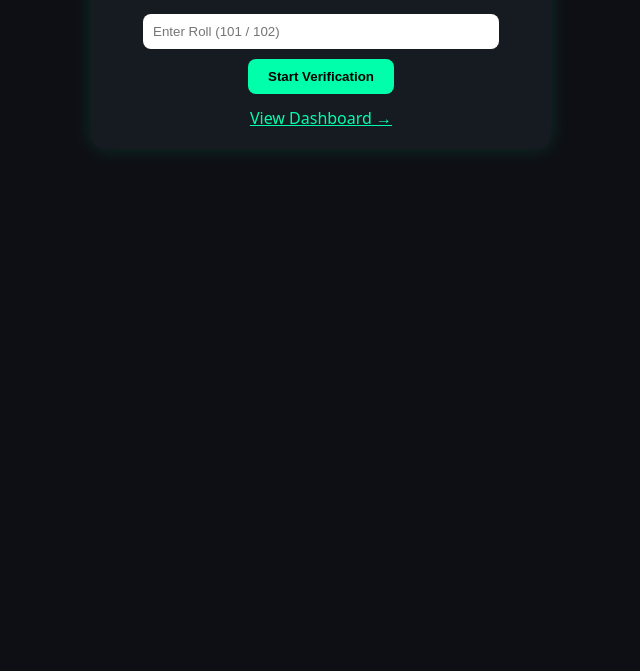
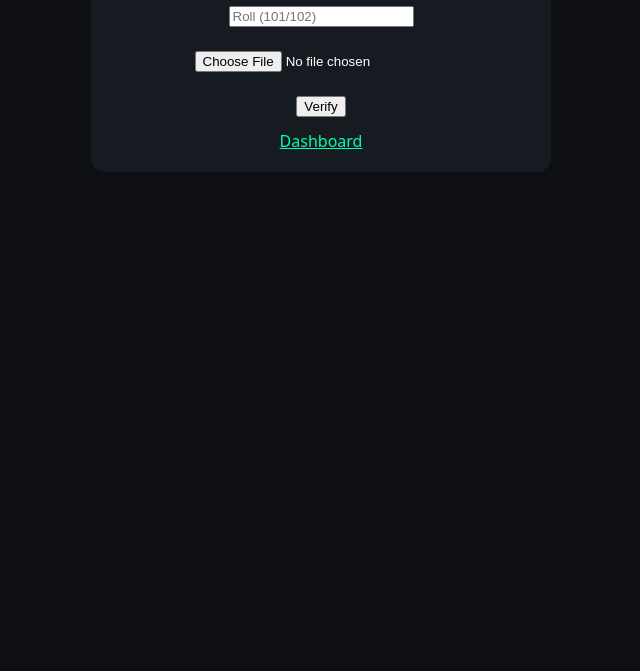
Before and after one commit to Aaravrao5150/hackathon_mumbai, a plain HTML site: page frontend/templates/index.html in a window 1280 px wide. Shown: the part 129-800 px from the top of the page, without its empty margins (319-959 px from the left). Drawn offline with Linux system fonts and the light colour scheme.

Commit message:
clean lightweight version for vercel deployment part 2

```diff
--- a/frontend/templates/index.html
+++ b/frontend/templates/index.html
@@ -15,35 +15,13 @@ body{
  background:#161b22;
  padding:20px;
  margin:40px auto;
-  width:420px;
+ width:90%;
+ max-width:420px;
  border-radius:14px;
-  box-shadow:0 0 20px #00ffaa22;
-}
-
-input{
-  padding:10px;
-  width:80%;
-  border-radius:8px;
-  border:none;
-  margin:10px;
-}
-
-button{
-  padding:10px 20px;
-  background:#00ffaa;
-  border:none;
-  border-radius:8px;
-  font-weight:bold;
-}
-
-#status{
-  font-size:22px;
-  margin-top:10px;
 }
 
 .success{color:#00ff99}
 .fail{color:#ff4b4b}
-.warn{color:#ffcc00}
 </style>
 
 </head>
@@ -51,32 +29,61 @@ button{
 <body>
 
 <div class="card">
-<h2>🎓 Intelligent Attendance</h2>
 
-<input id="roll" placeholder="Enter Roll (101 / 102)">
-<button onclick="start()">Start Verification</button>
+<h2>📱 Smart Attendance</h2>
+
+<input id="roll" placeholder="Roll (101/102)">
+
+<br><br>
+
+<input type="file"
+       accept="image/*"
+       capture="environment"
+       id="cam">
+
+<br><br>
+
+<button onclick="start()">Verify</button>
 
 <div id="status"></div>
 <pre id="out"></pre>
 
-<a href="/stats" style="color:#00ffaa">View Dashboard →</a>
+<a href="/stats" style="color:#00ffaa">Dashboard</a>
+
 </div>
 
 <script>
 function start(){
+
  let r=document.getElementById("roll").value
 
- fetch('/start/'+r)
+ if(!r){
+   alert("Enter roll first")
+   return
+ }
+
+ let file=document.getElementById("cam").files[0]
+
+ if(!file){
+   alert("Take photo of ID")
+   return
+ }
+
+ let form=new FormData()
+ form.append("img",file)
+
+ fetch('/start/'+r,{
+   method:'POST',
+   body:form
+ })
  .then(x=>x.json())
  .then(d=>{
 
    let s=document.getElementById("status")
-
    s.innerText=d.status
 
    s.className=
-     d.status=="SUCCESS"?"success":
-     d.status=="SUSPICIOUS"?"warn":"fail"
+     d.status=="SUCCESS"?"success":"fail"
 
    document.getElementById("out").innerText=
      JSON.stringify(d,null,2)
```
Also changed, not shown: 1 other file. Lines whose indentation alone changed are shown as unchanged.
